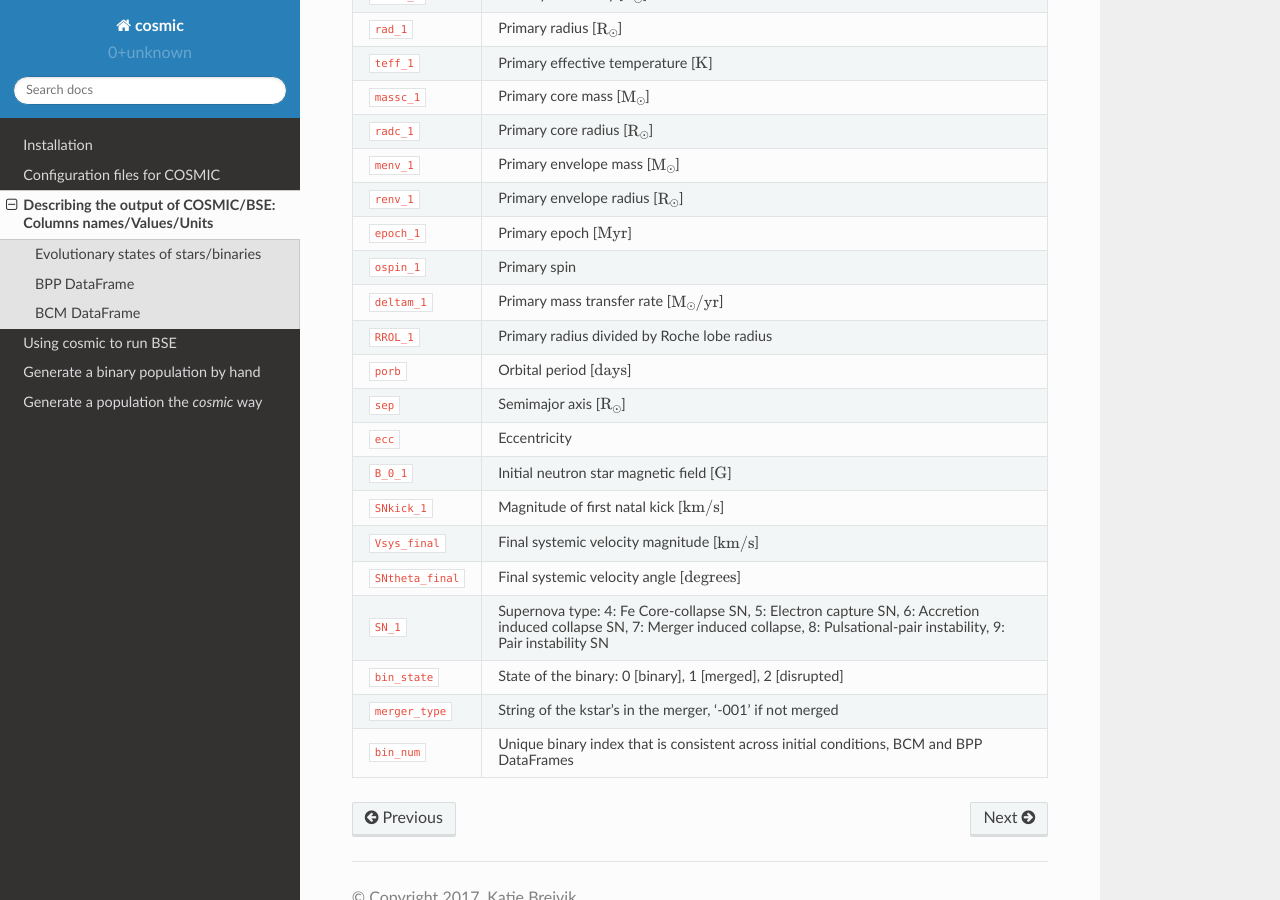
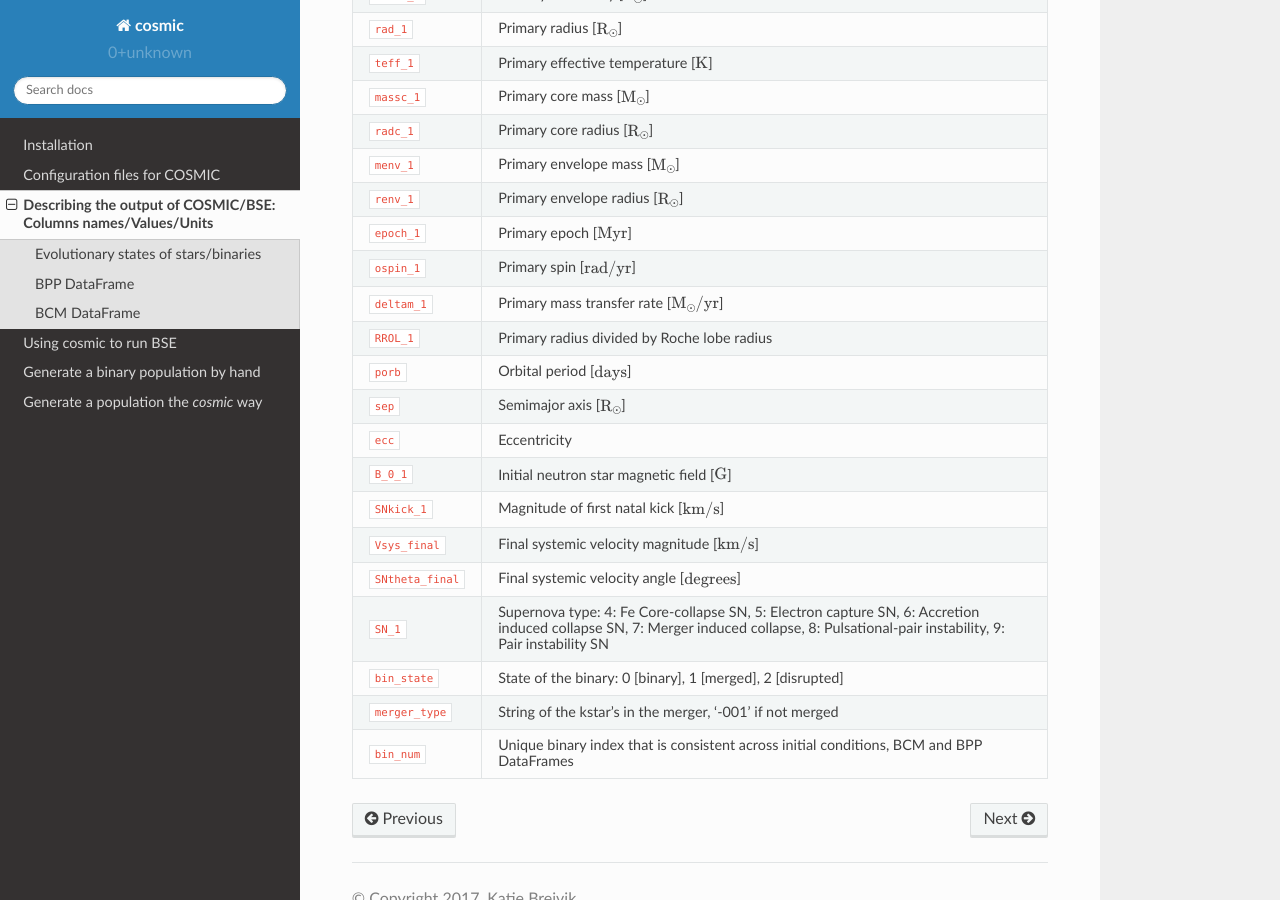
Before and after one commit to COSMIC-PopSynth/COSMIC, a Sphinx documentation site: the page built from docs/output_info/index.rst, in a window 1280 px wide and 900 px high, scrolled down 3048 px. Built offline with Sphinx 7.4.7 and the Read the Docs theme 2.0.0, drawn with Linux system fonts in a browser that asks for light colours.

Commit message:
forgot units for spin

```diff
--- a/docs/output_info/index.rst
+++ b/docs/output_info/index.rst
@@ -118,7 +118,7 @@ All values with a `_1` label refer to the primary; the BCM DataFrame also includ
 ``menv_1``         Primary envelope mass [:math:`{\mathrm{M}_\odot}`]
 ``renv_1``         Primary envelope radius [:math:`{\mathrm{R}_\odot}`]
 ``epoch_1``        Primary epoch [:math:`\rm{Myr}`]
-``ospin_1``        Primary spin
+``ospin_1``        Primary spin [:math:`\rm{rad/yr}`]
 ``deltam_1``       Primary mass transfer rate [:math:`{\mathrm{M}_\odot/\rm{yr}}`]
 ``RROL_1``         Primary radius divided by Roche lobe radius
 ``porb``           Orbital period [:math:`\rm{days}`]
```
